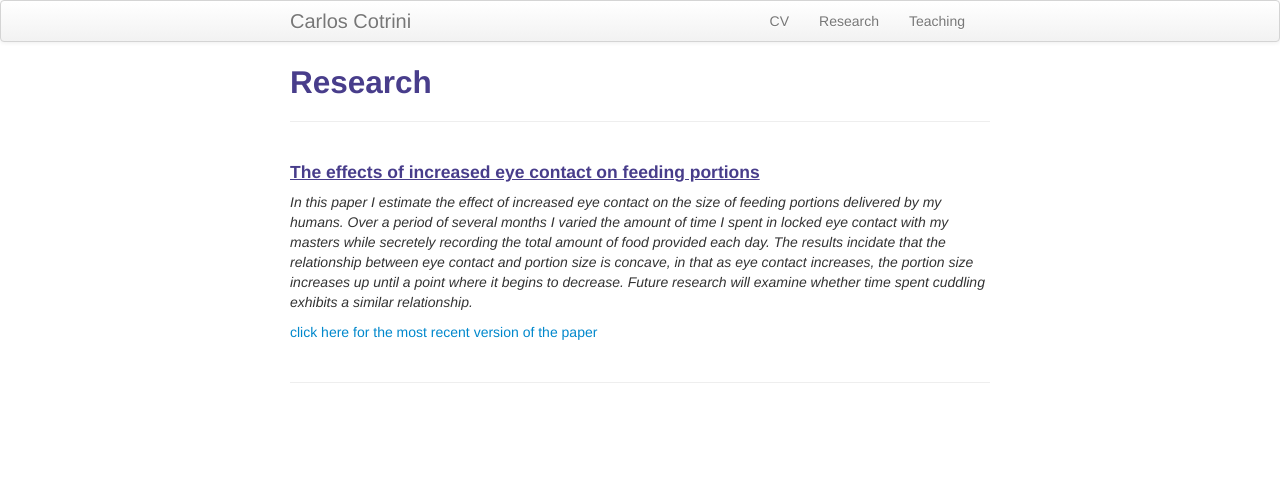
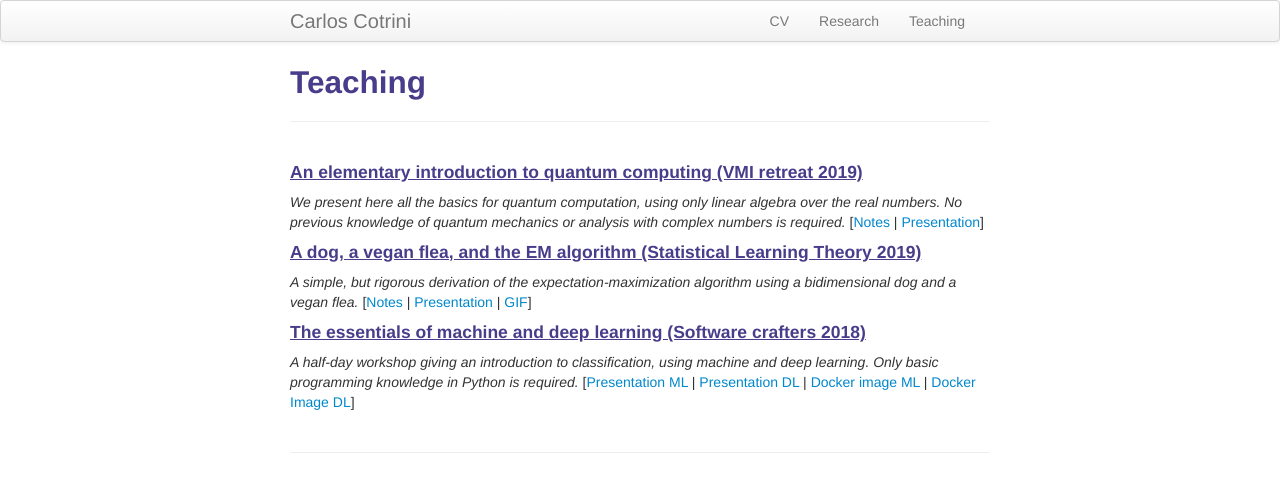
Before and after one commit to carloscotrini/carloscotrini.github.io, a Jekyll site: the page built from pages/teaching.md, in a window 1280 px wide. Shown: the top 492 px of the page. Built offline with Jekyll 4.4.1, drawn with Linux system fonts in a browser that asks for light colours.

Commit message:
Added all teaching material

```diff
--- a/pages/teaching.md
+++ b/pages/teaching.md
@@ -1,15 +1,20 @@
 ---
 layout: page
-title: Research
-description: Blue Ham's research
+title: Teaching
+description: Carlos Cotrini's teaching material
 ---
 
+#### <u>An elementary introduction to quantum computing (VMI retreat 2019)</u>
+*We present here all the basics for quantum computation, using only linear algebra over the real numbers. No previous knowledge of quantum mechanics or analysis with complex numbers is required.*
+[[Notes]({{ BASE_PATH}}/assets/qc/notes.pdf) | [Presentation]({{ BASE_PATH}}/assets/qc/presentation.pdf)]
 
+#### <u>A dog, a vegan flea, and the EM algorithm (Statistical Learning Theory 2019)</u>
+*A simple, but rigorous derivation of the expectation-maximization algorithm using a bidimensional dog and a vegan flea.*
+[[Notes]({{ BASE_PATH}}/assets/em/notes.pdf) | [Presentation]({{ BASE_PATH}}/assets/em/presentation.pdf) | [GIF]({{ BASE_PATH}}/assets/em/vegan_flea.pdf)]
 
-#### <u>The effects of increased eye contact on feeding portions</u>
-*In this paper I estimate the effect of increased eye contact on the size of feeding portions delivered by my humans. Over a period of several months I varied the amount of time I spent in locked eye contact with my masters while secretely recording the total amount of food provided each day. The results incidate that the relationship between eye contact and portion size is concave, in that as eye contact increases, the portion size increases up until a point where it begins to decrease. Future research will examine whether time spent cuddling exhibits a similar relationship.*
-
-[click here for the most recent version of the paper]({{ BASE_PATH}}/pages/working_papers/sample-working-paper.pdf)
+#### <u>The essentials of machine and deep learning (Software crafters 2018)</u>
+*A half-day workshop giving an introduction to classification, using machine and deep learning. Only basic programming knowledge in Python is required.*
+[[Presentation ML]({{ BASE_PATH}}/assets/mldl/ml_workshop.pdf) | [Presentation DL]({{ BASE_PATH}}/assets/mldl/dl_workshop.pdf) | [Docker image ML](https://hub.docker.com/r/carloscotrini/mlworkshop) | [Docker Image DL](https://hub.docker.com/r/carloscotrini/dlworkshop)]
 
 
 <!-- Note: this is how to write a comment in HTML. Everything in here won't show up on your webpage.-->
```
Also changed, not shown: pages/research.md (+2 -2 lines), 7 other files.
